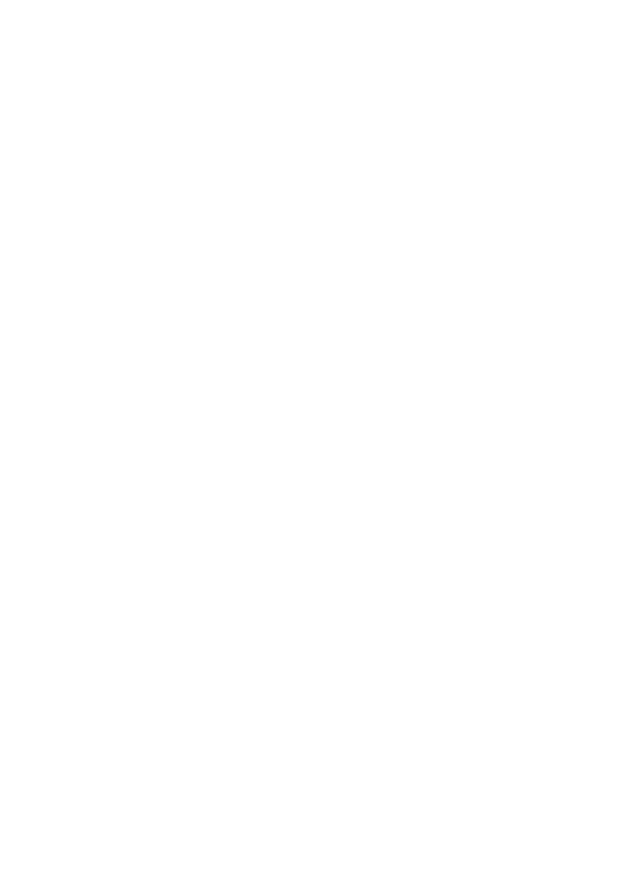
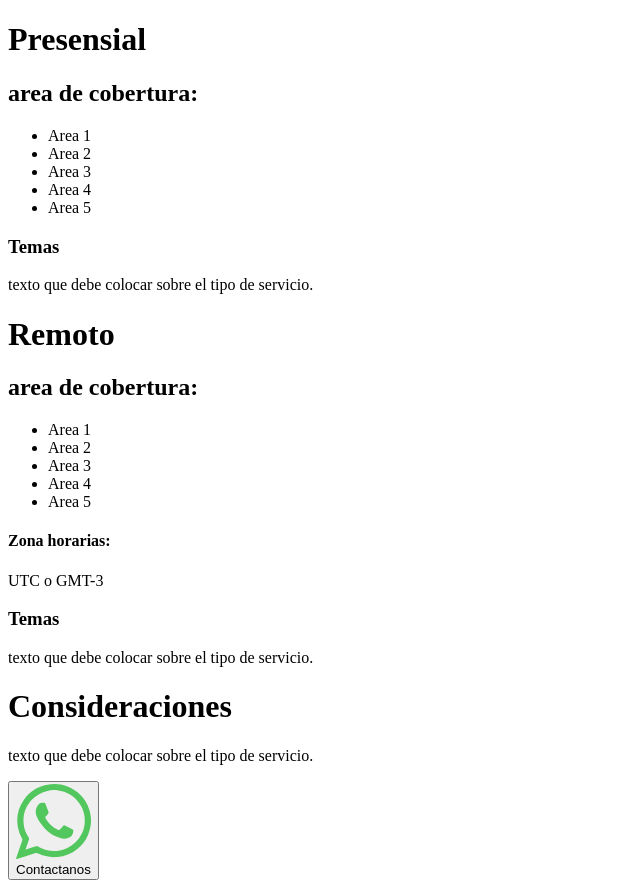
Before and after one commit to Matias372/PF-Ruibal, a plain HTML site: page Web/Visual/Html/Clases.html in a window 1280 px wide. Shown: the whole page, without its empty margins (0-640 px from the left). Before the commit the page ends 800 px from the top, so only its background shows below. Drawn offline with Linux system fonts and the light colour scheme.

Commit message:
acomodar html

```diff
--- a/Web/Visual/Html/Clases.html
+++ b/Web/Visual/Html/Clases.html
@@ -10,7 +10,47 @@
     <div id="Header"></div>
 
     <main>
-        <section></section>
+        <div id="tipo-presensial">
+            <h1>Presensial</h1>
+            <h2>area de cobertura:</h2>
+            <ul>
+                <li>Area 1</li>
+                <li>Area 2</li>
+                <li>Area 3</li>
+                <li>Area 4</li>
+                <li>Area 5</li>
+            </ul>
+            <h3>Temas</h3>
+            <p>texto que debe colocar sobre el tipo de servicio.</p>
+        </div>
+
+        <div id="tipo-remoto">
+            <h1>Remoto</h1>
+            <h2>area de cobertura:</h2>
+            <ul>
+                <li>Area 1</li>
+                <li>Area 2</li>
+                <li>Area 3</li>
+                <li>Area 4</li>
+                <li>Area 5</li>
+            </ul>
+            <h4 id="zona-horaria">Zona horarias:</h4>
+            <p id="zona-horaria">UTC o GMT-3</p>
+            <h3>Temas</h3>
+            <p>texto que debe colocar sobre el tipo de servicio.</p>
+        </div>
+
+        <div id="section-consideracion">
+
+            <h1>Consideraciones</h1>
+            <p>texto que debe colocar sobre el tipo de servicio.</p>
+
+        </div>
+
+        <div id="Btn-Contactanos">
+            <button id="whatsapp"><img src="../../Resources/Img/Whatsapp-icon.svg" alt="">Contactanos</button>
+        </div>
+
     </main>
 
     <div id="Footer"></div>
```
Also changed, not shown: Web/Visual/Html/Index.html (+6 -4 lines).
